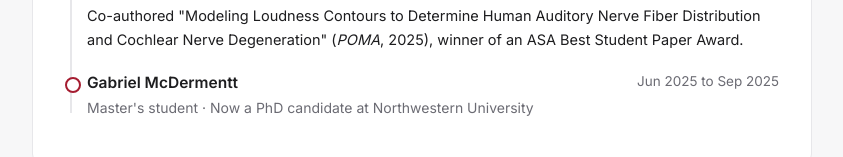
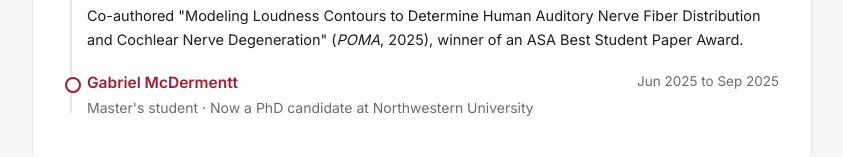
Before and after one commit to acheemaajc/acheemaajc.github.io, a plain HTML site: page index.html in a window 1280 px wide. Shown: the part 5350-5507 px from the top of the page, without its empty margins (378-1221 px from the left). Drawn offline with Linux system fonts and the light colour scheme.

Commit message:
Link Gabriel's website

```diff
--- a/index.html
+++ b/index.html
@@ -322,7 +322,7 @@
           <p>Co-authored "Modeling Loudness Contours to Determine Human Auditory Nerve Fiber Distribution and Cochlear Nerve Degeneration" (<i>POMA</i>, 2025), winner of an ASA Best Student Paper Award.</p>
         </div>
         <div class="item">
-          <div class="row"><span class="org">Gabriel McDermentt</span><span class="when">Jun 2025 to Sep 2025</span></div>
+          <div class="row"><span class="org"><a href="https://www.gabrielmcderment.com/about-me">Gabriel McDermentt</a></span><span class="when">Jun 2025 to Sep 2025</span></div>
           <div class="what">Master's student · Now a PhD candidate at Northwestern University</div>
         </div>
       </div>
```
